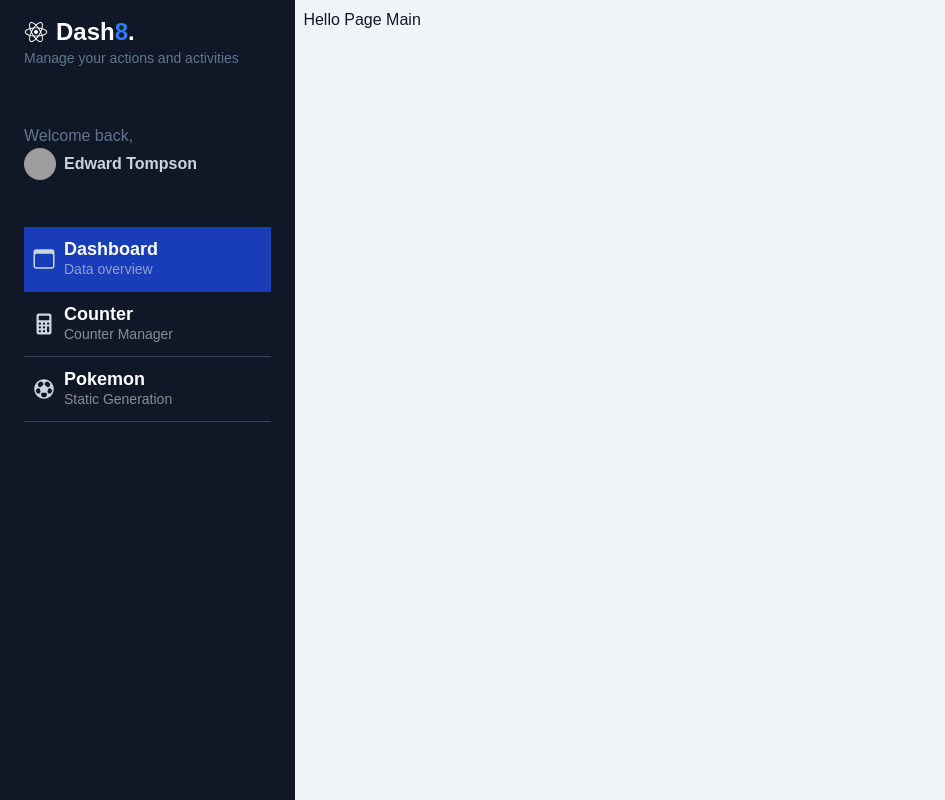
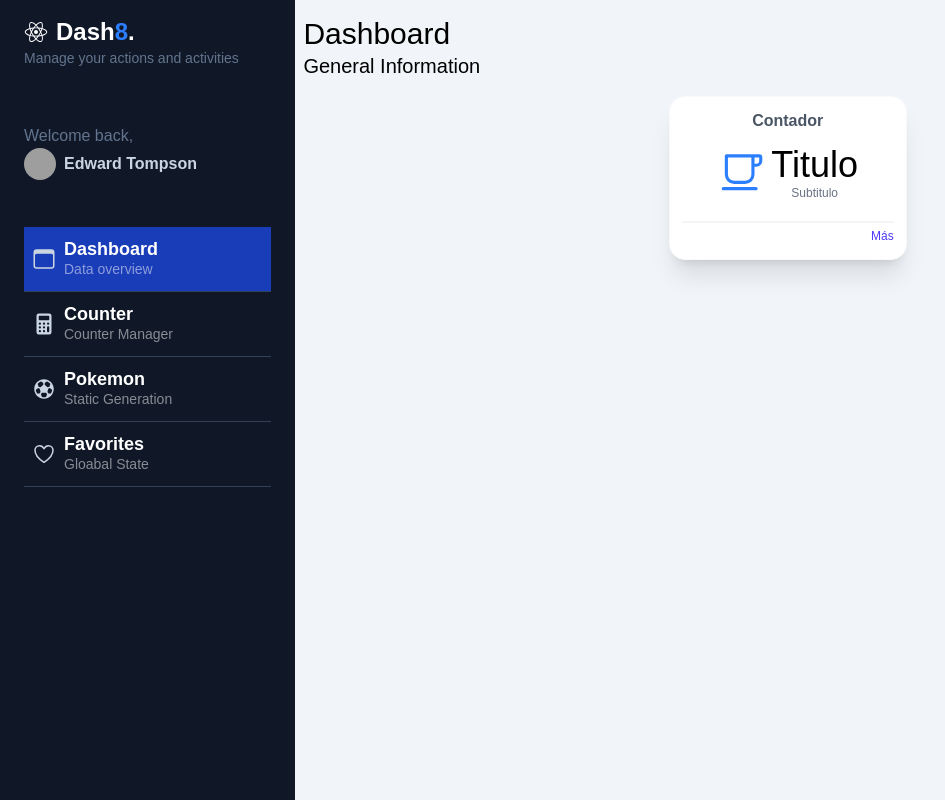
Before and after one commit to moive/my-dash-h-moi, a Next.js app: page /dashboard/main in a window 1280 px wide. Shown: the whole page, without its empty margins (0-945 px from the left). Built offline with nearby package versions, Linux system fonts and the light colour scheme; grey boxes are pictures that could not be loaded.

Commit message:
added SimpleWidget and changes

```diff
--- /dev/null
+++ b/src/app/dashboard/favorites/page.tsx
@@ -0,0 +1,18 @@
+import { Metadata } from "next";
+import { PokemonGrid, PokemonsResponse, SimplePokemon } from "@/pokemons";
+
+export const metadata: Metadata = {
+  title: "Favorites Pokemons",
+  description: "List of favorites Pokemons",
+};
+
+export default async function FavoritesPage() {
+  return (
+    <div className="flex flex-col p-2">
+      <div className="text-5xl mt-3 mb-16">
+        Favorites Pokemons <small className="text-blue-500">Global State</small>
+      </div>
+      <PokemonGrid pokemons={[]} />
+    </div>
+  );
+}
--- a/src/app/dashboard/main/page.tsx
+++ b/src/app/dashboard/main/page.tsx
@@ -1,7 +1,14 @@
+import { SimpleWidget } from "@/components";
+
 export default function MainPage() {
   return (
-    <div className="p-2">
-      <h1>Hello Page Main</h1>
+    <div className="text-black p-2">
+      <h1 className="mt-2 text-3xl">Dashboard</h1>
+      <span className="text-xl">General Information</span>
+
+      <div className="flex flex-wrap justify-center p-2">
+        <SimpleWidget />
+      </div>
     </div>
   );
 }
--- a/src/app/dashboard/pokemons/page.tsx
+++ b/src/app/dashboard/pokemons/page.tsx
@@ -27,7 +27,7 @@ export default async function PokemonsPage() {
   return (
     <div className="flex flex-col p-2">
       <div className="text-5xl mt-3 mb-16">
-        List Pokemons <small>Static</small>
+        List Pokemons <small className="text-blue-500">Static</small>
       </div>
       <PokemonGrid pokemons={pokemons} />
     </div>
--- a/src/components/Sidebar.tsx
+++ b/src/components/Sidebar.tsx
@@ -1,5 +1,11 @@
 import Image from "next/image";
-import { IoBrowsersOutline, IoCalculator, IoFootball, IoLogoReact } from "react-icons/io5";
+import {
+  IoBrowsersOutline,
+  IoCalculator,
+  IoFootball,
+  IoHeartOutline,
+  IoLogoReact,
+} from "react-icons/io5";
 import { SidebarMenuItem } from "./SidebarMenuItem";
 import { MenuItems } from "@/app/interfaces/global";
 
@@ -21,6 +27,12 @@ const menuItems: MenuItems[] = [
     icon: <IoFootball size={24} />,
     title: "Pokemon",
     subTitle: "Static Generation",
+  },
+  {
+    path: "/dashboard/favorites",
+    icon: <IoHeartOutline size={24} />,
+    title: "Favorites",
+    subTitle: "Gloabal State",
   },
 ];
 
--- /dev/null
+++ b/src/components/SimpleWidget.tsx
@@ -0,0 +1,31 @@
+import { IoCafeOutline } from "react-icons/io5";
+
+export const SimpleWidget = () => {
+  return (
+    <div className="bg-white shadow-xl p-3 sm:min-w-[25%] min-w-full  rounded-2xl border-1 border-gray-50 m-2">
+      <div className="flex flex-col">
+        <div>
+          <h2 className="font-bold text-gray-600 text-center">Contador</h2>
+        </div>
+        <div className="my-3">
+          <div className="flex flex-row items-center justify-center space-x-1 ">
+            <div id="icon">
+              {/* Icono irá aquí */}
+              <IoCafeOutline size={50} className="text-blue-500" />
+            </div>
+            <div id="temp" className="text-center">
+              <h4 className="text-4xl">Titulo</h4>
+              <p className="text-xs text-gray-500">Subtitulo</p>
+            </div>
+          </div>
+        </div>
+
+        <div className="w-full place-items-end text-right border-t-2 border-gray-100 mt-2">
+          <a href="#" className="text-indigo-600 text-xs font-medium">
+            Más
+          </a>
+        </div>
+      </div>
+    </div>
+  );
+};
--- a/src/components/index.ts
+++ b/src/components/index.ts
@@ -1 +1,2 @@
+export { SimpleWidget } from "./SimpleWidget";
 export { Sidebar } from "./Sidebar";
```
